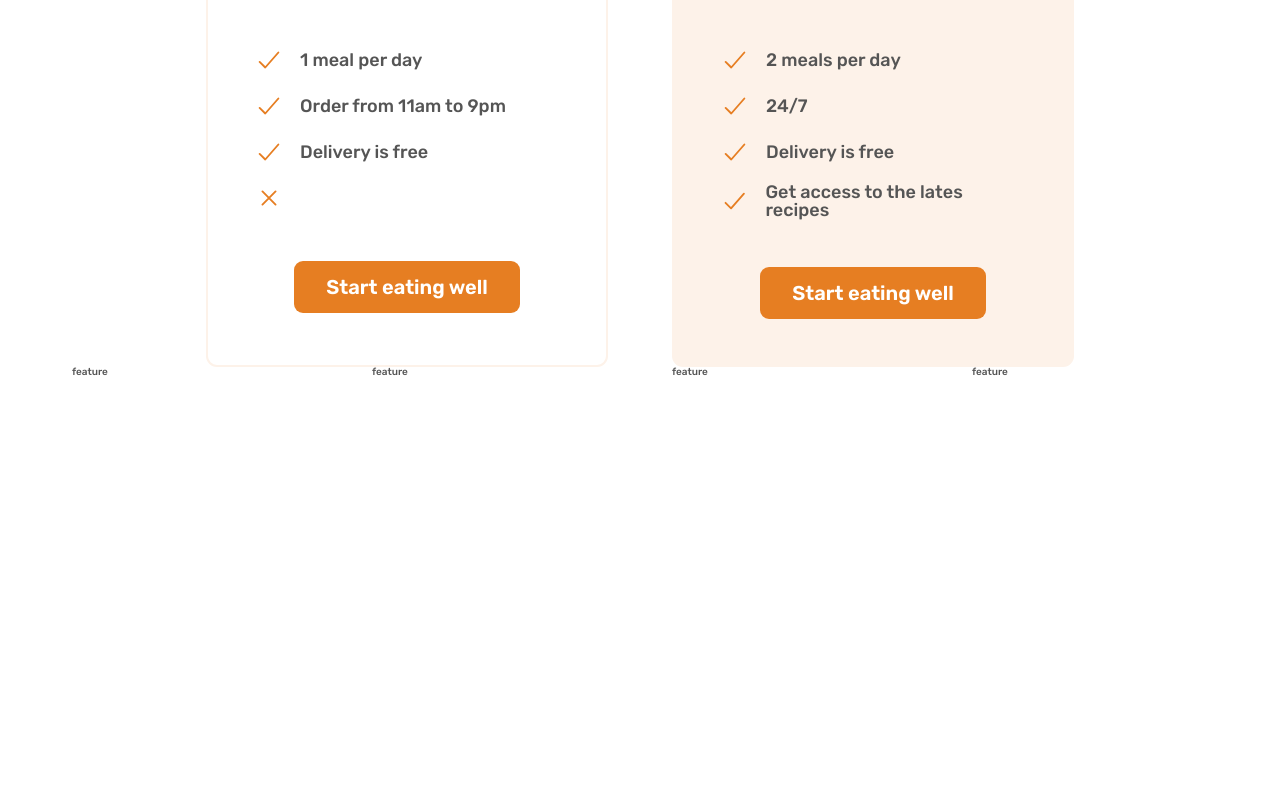
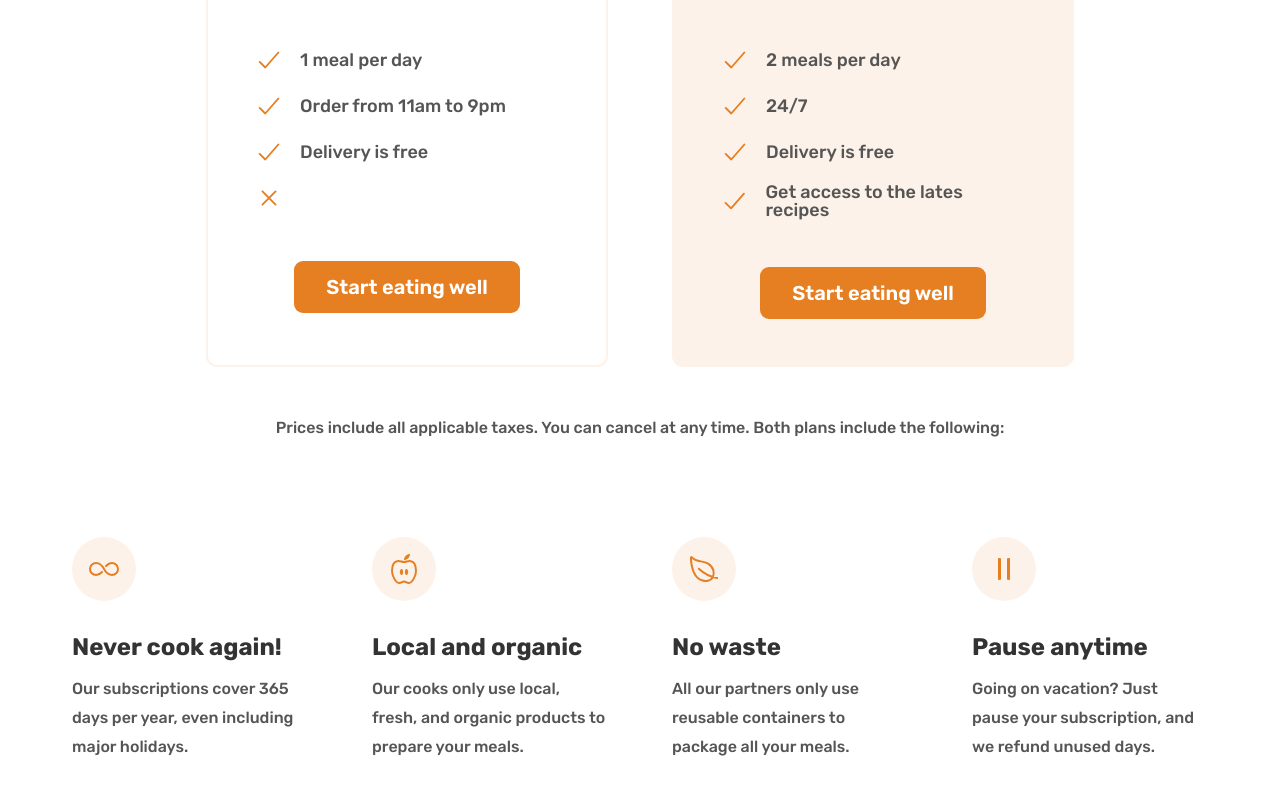
Before and after one commit to arommers/html-css, a plain HTML site: page 07-Omnifood-Desktop/index.html in a window 1280 px wide. Shown: the part 5124-5918 px from the top of the page. Before the commit the page ends 5597 px from the top, so only its background shows below. Drawn offline with nearby package versions, Linux system fonts and the light colour scheme.

Commit message:
added features to pricing

```diff
--- a/07-Omnifood-Desktop/css/general.css
+++ b/07-Omnifood-Desktop/css/general.css
@@ -77,6 +77,10 @@
   display: grid;
   row-gap: 9.6rem;
   column-gap: 6.4rem;
+}
+
+.grid:not(:last-child) {
+  margin-bottom: 9.6rem;
 }
 
 .grid--2-cols {
--- a/07-Omnifood-Desktop/css/style.css
+++ b/07-Omnifood-Desktop/css/style.css
@@ -430,3 +430,31 @@
   text-align: center;
   margin-top: 4.8rem;
 }
+
+.plan-details {
+  font-size: 1.6rem;
+  line-height: 1.6;
+  text-align: center;
+}
+
+.feature-icon {
+  color: #e67e22;
+  background-color: #fdf2e9;
+  height: 3.2rem;
+  width: 3.2rem;
+  margin-bottom: 3.2rem;
+  padding: 1.6rem;
+  border-radius: 50%;
+}
+
+.feature-title {
+  font-size: 2.4rem;
+  font-weight: 700;
+  color: #333;
+  margin-bottom: 1.6rem;
+}
+
+.feature-text {
+  font-size: 1.6rem;
+  line-height: 1.8;
+}
--- a/07-Omnifood-Desktop/index.html
+++ b/07-Omnifood-Desktop/index.html
@@ -358,7 +358,7 @@
           </h2>
         </div>
 
-        <div class="container grid grid--2-cols">
+        <div class="container grid grid--2-cols margin-bottom-md">
           <div class="pricing-plan pricing-plan--starter">
             <header class="plan-header">
               <p class="plan-name">Starter</p>
@@ -415,11 +415,47 @@
             </div>
           </div>
         </div>
+
+        <div class="container grid">
+          <aside class="plan-details">
+            Prices include all applicable taxes. You can cancel at any time.
+            Both plans include the following:
+          </aside>
+        </div>
+
         <div class="container grid grid--4-cols">
-          <div class="feature">feature</div>
-          <div class="feature">feature</div>
-          <div class="feature">feature</div>
-          <div class="feature">feature</div>
+          <div class="feature">
+            <ion-icon class="feature-icon" name="infinite-outline"></ion-icon>
+            <p class="feature-title">Never cook again!</p>
+            <p class="feature-text">
+              Our subscriptions cover 365 days per year, even including major
+              holidays.
+            </p>
+          </div>
+          <div class="feature">
+            <ion-icon class="feature-icon" name="nutrition-outline"></ion-icon>
+            <p class="feature-title">Local and organic</p>
+            <p class="feature-text">
+              Our cooks only use local, fresh, and organic products to prepare
+              your meals.
+            </p>
+          </div>
+          <div class="feature">
+            <ion-icon class="feature-icon" name="leaf-outline"></ion-icon>
+            <p class="feature-title">No waste</p>
+            <p class="feature-text">
+              All our partners only use reusable containers to package all your
+              meals.
+            </p>
+          </div>
+          <div class="feature">
+            <ion-icon class="feature-icon" name="pause-outline"></ion-icon>
+            <p class="feature-title">Pause anytime</p>
+            <p class="feature-text">
+              Going on vacation? Just pause your subscription, and we refund
+              unused days.
+            </p>
+          </div>
         </div>
       </section>
     </main>
```
